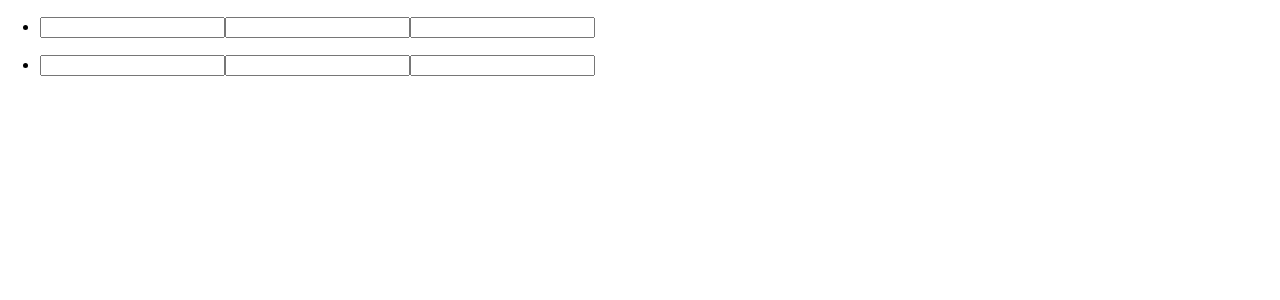
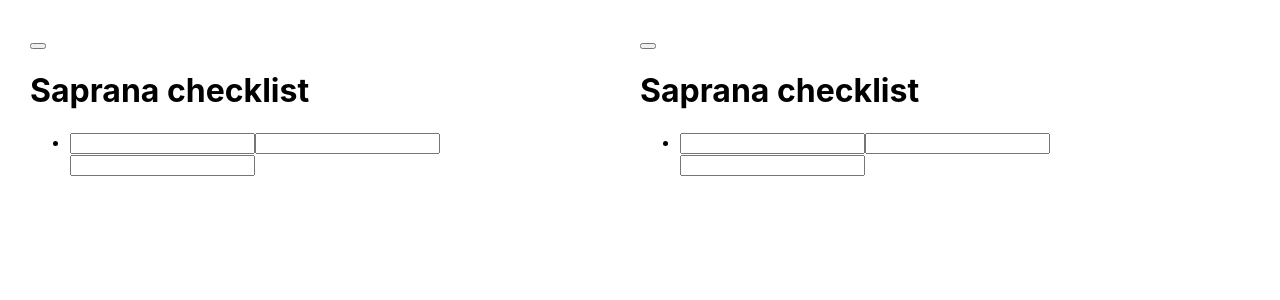
Before and after one commit to PaulZhemanov/saprana-roadmap, a React (Create React App) app: page / in a window 1280 px wide. Shown: the top 300 px of the page. Built offline with nearby package versions, Linux system fonts and the light colour scheme.

Commit message:
first commit

```diff
--- a/src/App.css
+++ b/src/App.css
@@ -6,19 +6,3 @@
 .App > div {
   margin-right: 50px;
 }
-
-.error {
-  border: red 1px solid;
-}
-
-.error-message {
-  color: red;
-}
-
-.active-filter{
-  background-color: aquamarine;
-}
-
-.is-done {
-  opacity: 0.5;
-}
--- a/src/App.tsx
+++ b/src/App.tsx
@@ -5,7 +5,7 @@ import { rootCertificates } from "tls";
 
 function App() {
   return (
-    <div>
+    <div className="App">
       <Saprana />
       <Saprana />
     </div>
@@ -17,10 +17,11 @@ function Saprana() {
   return (
 
     <div>
+      <button></button>
+      <h1>Saprana checklist</h1>
       <ul>
         <li>
           <input type="text" />
-          <span></span>
           <input type="text" />
           <input type="text" />
         </li>
```
